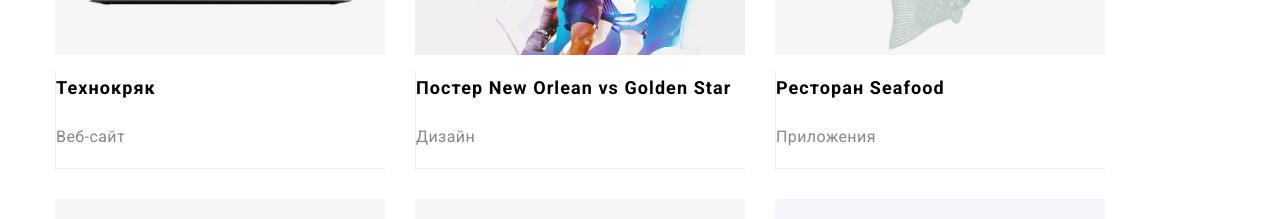
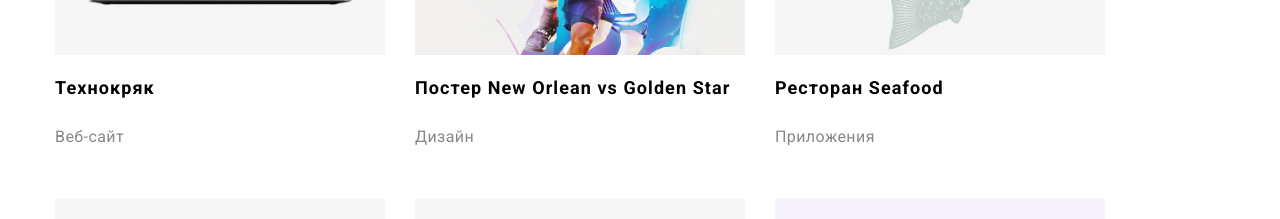
Before and after one commit to Maryna1704/goit-markup-hw-02, a plain HTML site: page portfolio.html in a window 1280 px wide. Shown: the part 479-698 px from the top of the page. Drawn offline with Linux system fonts and the light colour scheme.

Commit message:
add correct

```diff
--- a/style.css
+++ b/style.css
@@ -381,10 +381,7 @@ img {
 }
 .picture-card-content {
   padding: 20px, 24px
-  border-right: 1px solid #eeeeee;
-  border-bottom: 1px solid #eeeeee;
-  border-left: 1px solid #eeeeee;
-  background-color: white;
+   background-color: white;
 }
 
 .picture-card-title {
```
